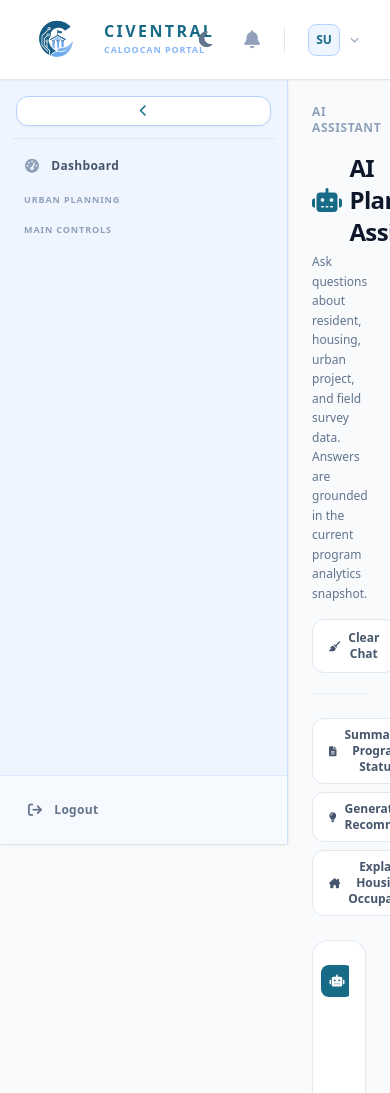
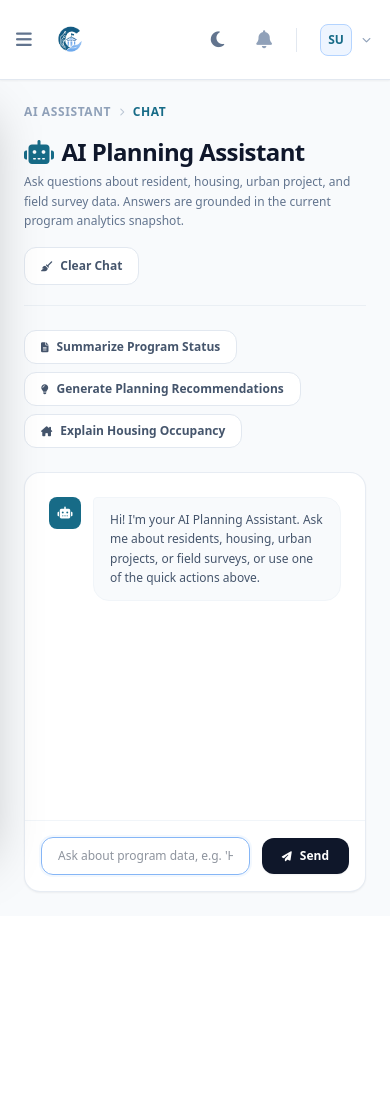
Before and after one commit to Jayson1204/Urban-Planning, a PHP site: page /Civentral-UrbanPlanning/pages/ai-assistant/chat.php in a window 390 px wide. Shown: the top 1093 px of the page. After the commit the page ends 893 px from the top, so only its background shows below. Run offline with PHP 8.4, Linux system fonts and the light colour scheme; data that the repository does not hold is empty.

Commit message:
UI improvements

```diff
--- a/assets/js/dashboard.js
+++ b/assets/js/dashboard.js
@@ -128,3 +128,34 @@ function toggleSidebar() {
 
     }
 }
+
+// MOBILE SIDEBAR (off-canvas drawer below the lg breakpoint)
+let isMobileSidebarOpen = false;
+
+function openMobileSidebar() {
+    const sidebar = document.getElementById('sidebar');
+    const backdrop = document.getElementById('sidebarBackdrop');
+    if (!sidebar) return;
+    isMobileSidebarOpen = true;
+    sidebar.classList.remove('-translate-x-full');
+    if (backdrop) backdrop.classList.remove('hidden');
+    document.body.classList.add('overflow-hidden');
+}
+
+function closeMobileSidebar() {
+    const sidebar = document.getElementById('sidebar');
+    const backdrop = document.getElementById('sidebarBackdrop');
+    if (!sidebar) return;
+    isMobileSidebarOpen = false;
+    sidebar.classList.add('-translate-x-full');
+    if (backdrop) backdrop.classList.add('hidden');
+    document.body.classList.remove('overflow-hidden');
+}
+
+function toggleMobileSidebar() {
+    if (isMobileSidebarOpen) {
+        closeMobileSidebar();
+    } else {
+        openMobileSidebar();
+    }
+}
--- a/includes/header.php
+++ b/includes/header.php
@@ -50,33 +50,36 @@ require_once __DIR__ . '/../src/bootstrap.php';
 </head>
 <body class="bg-slate-50 font-sans antialiased text-slate-800 min-h-screen flex flex-col">
 
-  <header class="bg-white dark:bg-slate-900 border-b border-slate-200 dark:border-slate-800 h-20 px-6 flex items-center justify-between sticky top-0 z-[90] shadow-xs shrink-0">
-    <div class="flex items-center space-x-4 text-brand-dark">
+  <header class="bg-white dark:bg-slate-900 border-b border-slate-200 dark:border-slate-800 h-20 px-3 sm:px-6 flex items-center justify-between sticky top-0 z-[90] shadow-xs shrink-0">
+    <div class="flex items-center space-x-2 sm:space-x-4 text-brand-dark min-w-0">
+        <button onclick="toggleMobileSidebar()" class="lg:hidden header-action-btn -ml-1 p-2 text-slate-500 dark:text-slate-400 hover:text-brand-dark dark:hover:text-brand-medium cursor-pointer shrink-0" title="Open Menu" aria-label="Open Menu">
+          <i class="fa-solid fa-bars text-lg"></i>
+        </button>
         <div class="shrink-0 flex items-center justify-center">
-          <img src="<?php echo $basePath ?? '../'; ?>assets/images/logo.png" alt="Logo" class="h-16 w-auto object-contain">
+          <img src="<?php echo $basePath ?? '../'; ?>assets/images/logo.png" alt="Logo" class="h-11 sm:h-16 w-auto object-contain">
         </div>
-    <div class="flex flex-col">
-      <span class="text-base font-black tracking-[0.15em] uppercase leading-none dark:text-white">CIVENTRAL</span>
-      <span class="text-[9px] font-bold text-brand-medium tracking-widest uppercase mt-1">Caloocan Portal</span>
+    <div class="hidden sm:flex flex-col min-w-0">
+      <span class="text-base font-black tracking-[0.15em] uppercase leading-none dark:text-white truncate">CIVENTRAL</span>
+      <span class="text-[9px] font-bold text-brand-medium tracking-widest uppercase mt-1 truncate">Caloocan Portal</span>
     </div>
   </div>
 
     <div class="flex items-center space-x-4">
 
-      <div class="hidden md:flex items-center space-x-2 text-slate-500 dark:text-slate-400 font-mono text-xs font-semibold">
+      <div class="hidden lg:flex items-center space-x-2 text-slate-500 dark:text-slate-400 font-mono text-xs font-semibold">
         <i class="fa-solid fa-calendar-day text-brand-medium"></i>
         <span id="headerClock">Loading System Time...</span>
       </div>
 
-      <div class="hidden md:block h-6 w-px bg-slate-200 dark:bg-slate-800"></div>
+      <div class="hidden lg:block h-6 w-px bg-slate-200 dark:bg-slate-800"></div>
 
       <!-- Inactivity Countdown -->
-      <div class="hidden md:flex items-center space-x-2 text-slate-500 dark:text-slate-400 font-mono text-xs font-semibold" title="Session Timeout">
+      <div class="hidden lg:flex items-center space-x-2 text-slate-500 dark:text-slate-400 font-mono text-xs font-semibold" title="Session Timeout">
         <i class="fa-solid fa-hourglass-half text-brand-medium"></i>
         <span id="inactivityCountdown">05:00</span>
       </div>
 
-      <div class="hidden md:block h-6 w-px bg-slate-200 dark:bg-slate-800"></div>
+      <div class="hidden lg:block h-6 w-px bg-slate-200 dark:bg-slate-800"></div>
 
       <button id="themeToggleBtn" onclick="toggleAppTheme()" class="header-action-btn p-2 text-slate-400 hover:text-brand-dark dark:hover:text-amber-400 cursor-pointer" title="Toggle Light / Dark Mode">
         <i id="themeToggleIcon" class="fa-solid fa-moon text-lg"></i>
@@ -90,7 +93,7 @@ require_once __DIR__ . '/../src/bootstrap.php';
         </button>
 
         <!-- Notifications Dropdown Menu Card -->
-        <div id="notifDropdownMenu" class="hidden absolute right-0 mt-2 w-80 sm:w-96 bg-white dark:bg-slate-900 border border-slate-200 dark:border-slate-800 rounded-xl shadow-2xl z-[100] transition-all transform scale-95 origin-top-right overflow-hidden flex flex-col">
+        <div id="notifDropdownMenu" class="hidden absolute right-0 mt-2 w-80 sm:w-96 max-w-[92vw] bg-white dark:bg-slate-900 border border-slate-200 dark:border-slate-800 rounded-xl shadow-2xl z-[100] transition-all transform scale-95 origin-top-right overflow-hidden flex flex-col">
           <!-- Card Header -->
           <div class="px-4 py-3 border-b border-slate-100 dark:border-slate-800 flex items-center justify-between bg-slate-50/50 dark:bg-slate-800/40 shrink-0">
             <span class="font-black text-slate-800 dark:text-white uppercase tracking-wider text-xs">Notifications</span>
--- a/includes/sidebar.php
+++ b/includes/sidebar.php
@@ -87,14 +87,20 @@
       };
     ?>
 
-    <aside id="sidebar" class="bg-brand-light text-slate-600 w-72 min-h-[calc(100vh-5rem)] flex flex-col justify-between transition-all duration-300 border-r border-brand-border/60 sticky top-20 h-[calc(100vh-5rem)] z-30 shrink-0 shadow-sm">
+    <div id="sidebarBackdrop" onclick="closeMobileSidebar()" class="hidden fixed inset-x-0 bottom-0 top-20 bg-slate-950/50 z-20 lg:hidden"></div>
+
+    <aside id="sidebar" class="fixed lg:sticky top-20 left-0 -translate-x-full lg:translate-x-0 bg-brand-light text-slate-600 w-72 h-[calc(100vh-5rem)] flex flex-col justify-between transition-all duration-300 border-r border-brand-border/60 z-40 lg:z-30 shrink-0 shadow-2xl lg:shadow-sm">
 
       <div class="flex flex-col h-full overflow-hidden">
         <nav class="flex-1 px-3 py-4 space-y-1 overflow-y-auto custom-scrollbar">
 
           <div class="sidebar-divider px-1 pb-3 mb-2 border-b">
-            <button onclick="toggleSidebar()" class="sidebar-collapse-btn w-full py-2 rounded-xl border flex items-center justify-center focus:outline-none transition cursor-pointer shadow-xs" title="Collapse Menu Panel">
+            <button onclick="toggleSidebar()" class="sidebar-collapse-btn hidden lg:flex w-full py-2 rounded-xl border items-center justify-center focus:outline-none transition cursor-pointer shadow-xs" title="Collapse Menu Panel">
               <i id="toggleArrow" class="fa-solid fa-chevron-left text-xs"></i>
+            </button>
+            <button onclick="closeMobileSidebar()" class="sidebar-collapse-btn flex lg:hidden w-full py-2 rounded-xl border items-center justify-center gap-2 focus:outline-none transition cursor-pointer shadow-xs" title="Close Menu">
+              <i class="fa-solid fa-xmark text-xs"></i>
+              <span class="text-[10px] font-bold uppercase tracking-wider">Close Menu</span>
             </button>
           </div>
 
--- a/index.php
+++ b/index.php
@@ -100,7 +100,7 @@
           Discover convenient digital public pathways, community updates, and localized transaction structures managed completely online.
         </p>
         <div class="pt-2 sm:pt-4 flex flex-wrap justify-center gap-3">
-          <a href="#features" class="px-4 sm:px-5 py-2.5 sm:py-3 bg-brand-medium text-white font-semibold rounded-lg text-xs sm:text-sm transition shadow-md hover:bg-opacity-90" id="heroBtnPrimary">Explore Services</a>
+          <a href="#features" class="px-4 sm:px-5 py-2.5 sm:py-3 bg-brand-medium text-white font-semibold rounded-lg text-xs sm:text-sm transition shadow-md hover:bg-brand-medium/90" id="heroBtnPrimary">Explore Services</a>
           <a href="#download-app" class="px-4 sm:px-5 py-2.5 sm:py-3 bg-white/10 hover:bg-white/20 text-white font-semibold border border-white/30 rounded-lg text-xs sm:text-sm transition" id="heroBtnSecondary">Get Mobile App</a>
         </div>
       </div>
--- a/login.php
+++ b/login.php
@@ -131,7 +131,7 @@ $recaptchaSiteKey = getenv('RECAPTCHA_SITE_KEY') ?: '';
 
         <button
           type="submit"
-          class="w-full py-3.5 px-4 bg-brand-medium hover:bg-opacity-90 text-white font-semibold rounded-lg text-sm transition shadow-sm focus:outline-none cursor-pointer"
+          class="w-full py-3.5 px-4 bg-brand-medium hover:bg-brand-dark hover:shadow-md hover:-translate-y-0.5 text-white font-semibold rounded-lg text-sm transition focus:outline-none cursor-pointer"
         >
           Sign in
         </button>
@@ -198,7 +198,7 @@ $recaptchaSiteKey = getenv('RECAPTCHA_SITE_KEY') ?: '';
         <button
           type="submit"
           id="btnVerifyOtp"
-          class="w-full py-3 px-4 bg-brand-medium hover:bg-opacity-90 text-white font-bold rounded-xl text-sm transition shadow-sm focus:outline-none cursor-pointer flex items-center justify-center gap-2"
+          class="w-full py-3 px-4 bg-brand-medium hover:bg-brand-dark hover:shadow-md hover:-translate-y-0.5 text-white font-bold rounded-xl text-sm transition focus:outline-none cursor-pointer flex items-center justify-center gap-2"
         >
           <span>Verify & Complete Sign In</span>
         </button>
```
